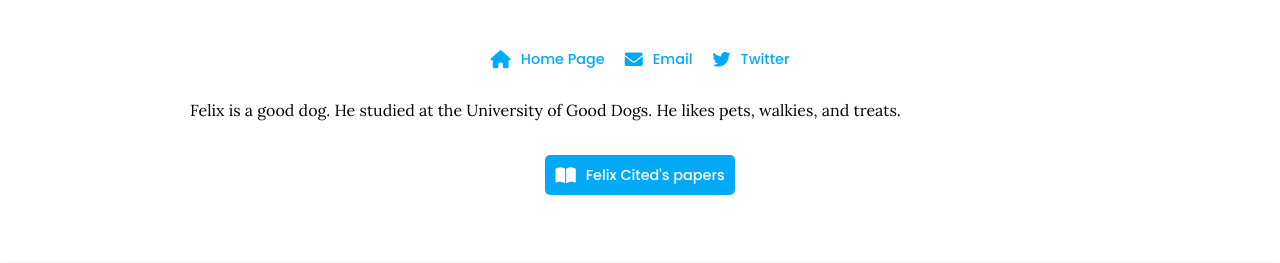
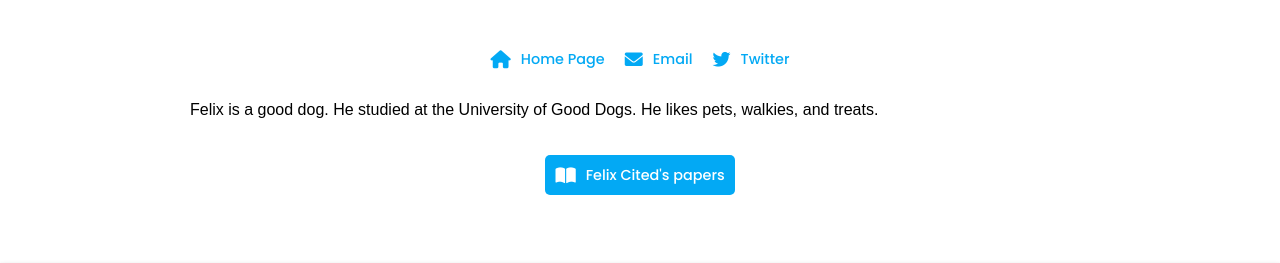
Before and after one commit to abel-sysu/en, a Jekyll site: the page built from _members/felix-cited.md, in a window 1280 px wide. Shown: the part 693-956 px from the top of the page. Built offline with Jekyll 4.4.1, drawn with Linux system fonts in a browser that asks for light colours.

Commit message:
Update theme.scss

```diff
--- a/css/theme.scss
+++ b/css/theme.scss
@@ -6,7 +6,7 @@ $dark-accent: $light-blue-900;
 
 // font types
 // also see /_includes/fonts.html to change fonts
-$serif: "Lora", serif; // font name, fallback font type
+$serif: "Century Gothic", sans-serif; // font name, fallback font type
 $sans: "Poppins", sans-serif;
 $mono: "Cousine", monospace;
 
```
